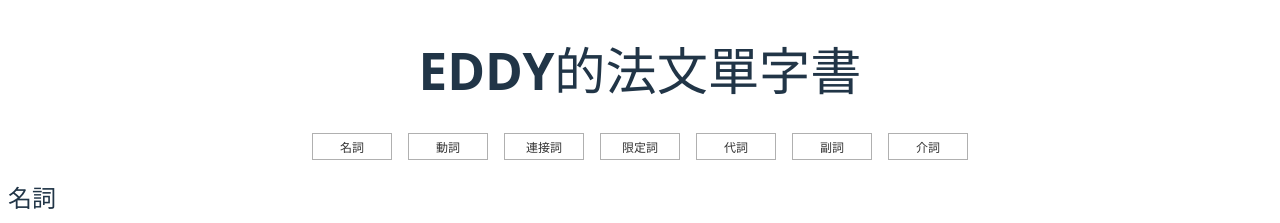
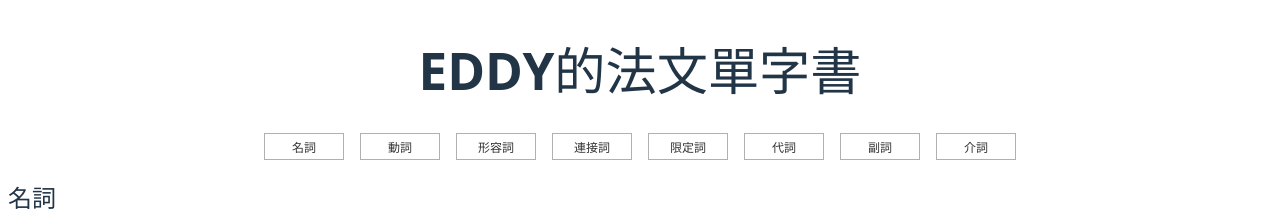
Before and after one commit to eddy87615/my-french-app, a React (Vite) app: page / in a window 1280 px wide. Shown: the top 223 px of the page. Built offline with nearby package versions, Linux system fonts and the light colour scheme; no server answers.

Commit message:
style:sound button adjust and h3 margin

```diff
--- a/src/components/card.css
+++ b/src/components/card.css
@@ -62,6 +62,11 @@
   align-items: center;
 }
 
+.card__phonetic {
+  font-size: 12px;
+  margin: 0;
+}
+
 .card__example__box {
   display: flex;
   flex-direction: column;
@@ -73,7 +78,7 @@
   align-items: center;
   gap: 16px;
 
-  margin: 16px 0 4px 0;
+  margin: 4px;
 }
 
 .card__title {
@@ -82,6 +87,7 @@
 
 .card__speak__btn {
   border: none;
+  padding: 0;
 
   width: fit-content;
   height: 100%;
@@ -91,11 +97,22 @@
   display: flex;
   align-items: center;
   justify-content: center;
+
+  svg {
+    width: 16px;
+    height: 100%;
+  }
 }
 
 .card__example {
-  padding: 4px;
+  padding: 8px;
   background-color: #f1f1f1;
+}
+
+.example__french {
+  display: flex;
+  align-items: center;
+  gap: 8px;
 }
 
 .card__example .card__speak__btn {
--- a/src/components/card.tsx
+++ b/src/components/card.tsx
@@ -48,7 +48,7 @@ export default function Card({ words, isLoading }: CardProps) {
                   {word.gender}
                 </p>
               )}
-              <p>{word.phonetic}</p>
+              <p className="card__phonetic">{word.phonetic}</p>
               <p>{word.chinese}</p>
               {word.notes && <p className="card__notes">{word.notes}</p>}
               <ul className="card__example__box">
--- a/src/components/switchButton.tsx
+++ b/src/components/switchButton.tsx
@@ -1,6 +1,15 @@
 import "./switchButton.css";
 
-const sheetName = ["名詞", "動詞", "連接詞", "限定詞", "代詞", "副詞", "介詞"];
+const sheetName = [
+  "名詞",
+  "動詞",
+  "形容詞",
+  "連接詞",
+  "限定詞",
+  "代詞",
+  "副詞",
+  "介詞",
+];
 interface SwitchProps {
   activeSheet: string;
   setActiveSheet: (sheet: string) => void;
```
